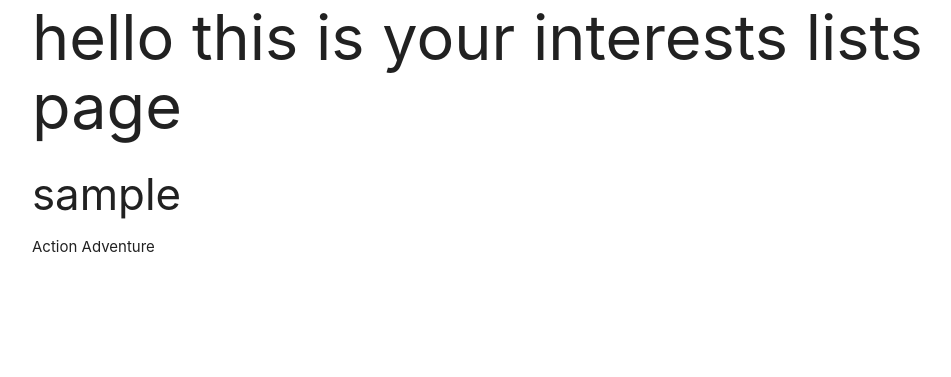
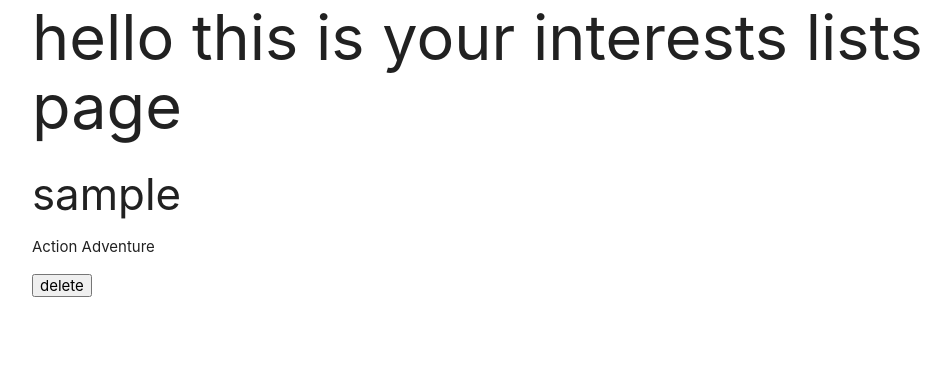
Before and after one commit to Shak99/animebutler, a Django app: page /interests/ in a window 1280 px wide. Shown: the part 103-480 px from the top of the page, without its empty margins (160-1111 px from the left). Run offline with Django 4.2, Linux system fonts and the light colour scheme; a user stored in the database is signed in; tables that the repository leaves empty hold one stand-in row (values such as "Sample post").

Commit message:
delete interest functionality

```diff
--- a/main_app/templates/interests/index.html
+++ b/main_app/templates/interests/index.html
@@ -6,7 +6,11 @@
 <h3>{{ user.username }}</h3>
 
 {% for interest in interests %}
-    {{ interest.get_genre_display }}
+    <p>{{ interest.get_genre_display }}</p>
+    <form method="POST" action="{% url 'delete_interest' interest.id %}">
+        {% csrf_token %}
+        <input type="submit" value="delete">
+    </form>
 {% endfor %}
 
 {% endblock %}
--- a/main_app/urls.py
+++ b/main_app/urls.py
@@ -19,5 +19,5 @@ urlpatterns = [
     # Interest views
     path('interests/', views.interest_index, name='interest_index'),
     path('interests/create/', views.InterestCreate.as_view(), name='interest_form'),
-    path('animes/<int:user_id>/delete_interest/', views.InterestDelete.as_view(), name='delete_interest'),
+    path('animes/<int:pk>/delete_interest/', views.InterestDelete.as_view(), name='delete_interest'),
 ]
--- a/main_app/views.py
+++ b/main_app/views.py
@@ -27,9 +27,6 @@ def signup(request):
     context = {'form': form, 'error_message': error_message}
     return render(request, 'registration/signup.html', context)
 
-
-# class Interests(ListView):
-#     model = Interest
 def interest_index(request):
 # limit interest to show over if it matches user id
     interests = Interest.objects.filter(user=request.user)
```
